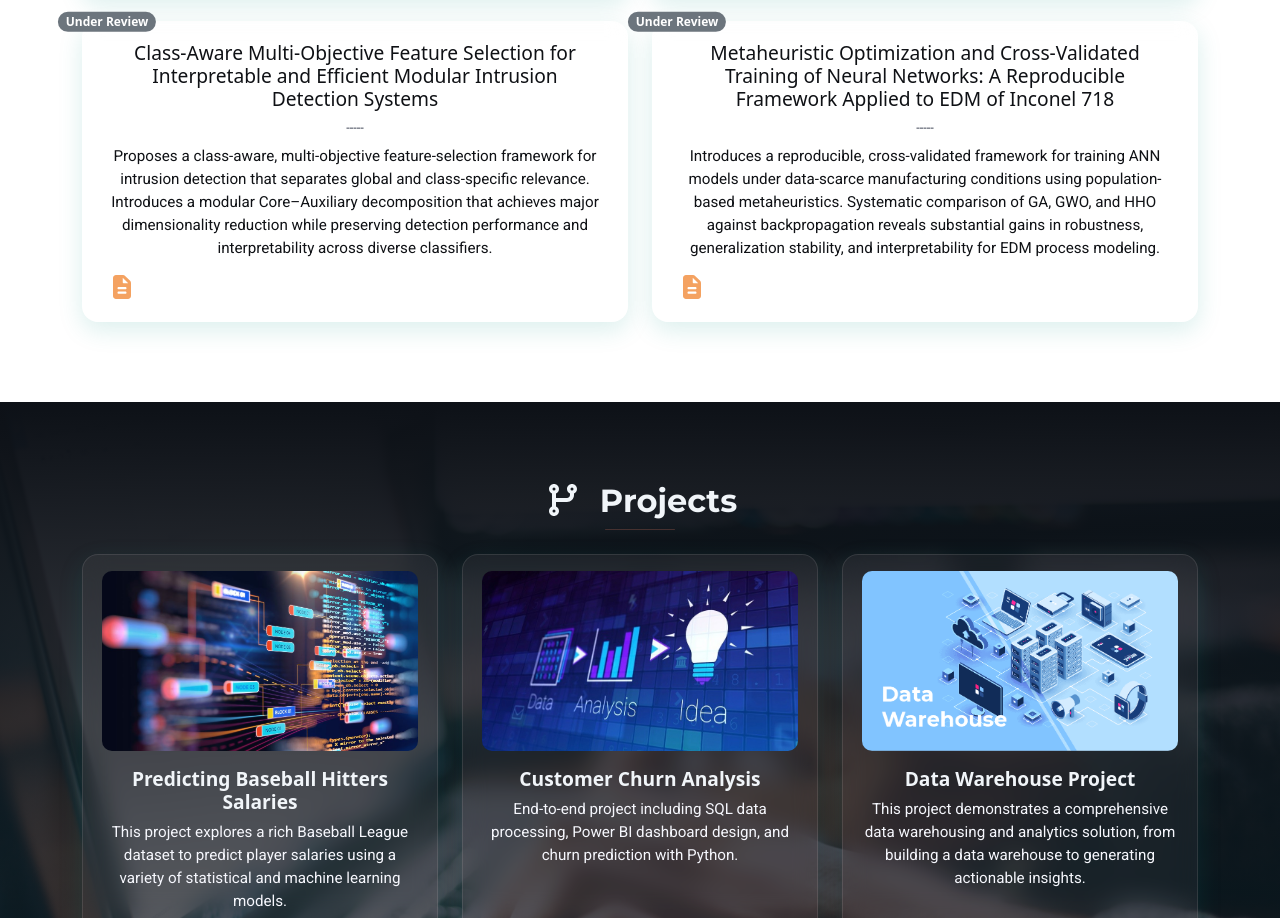
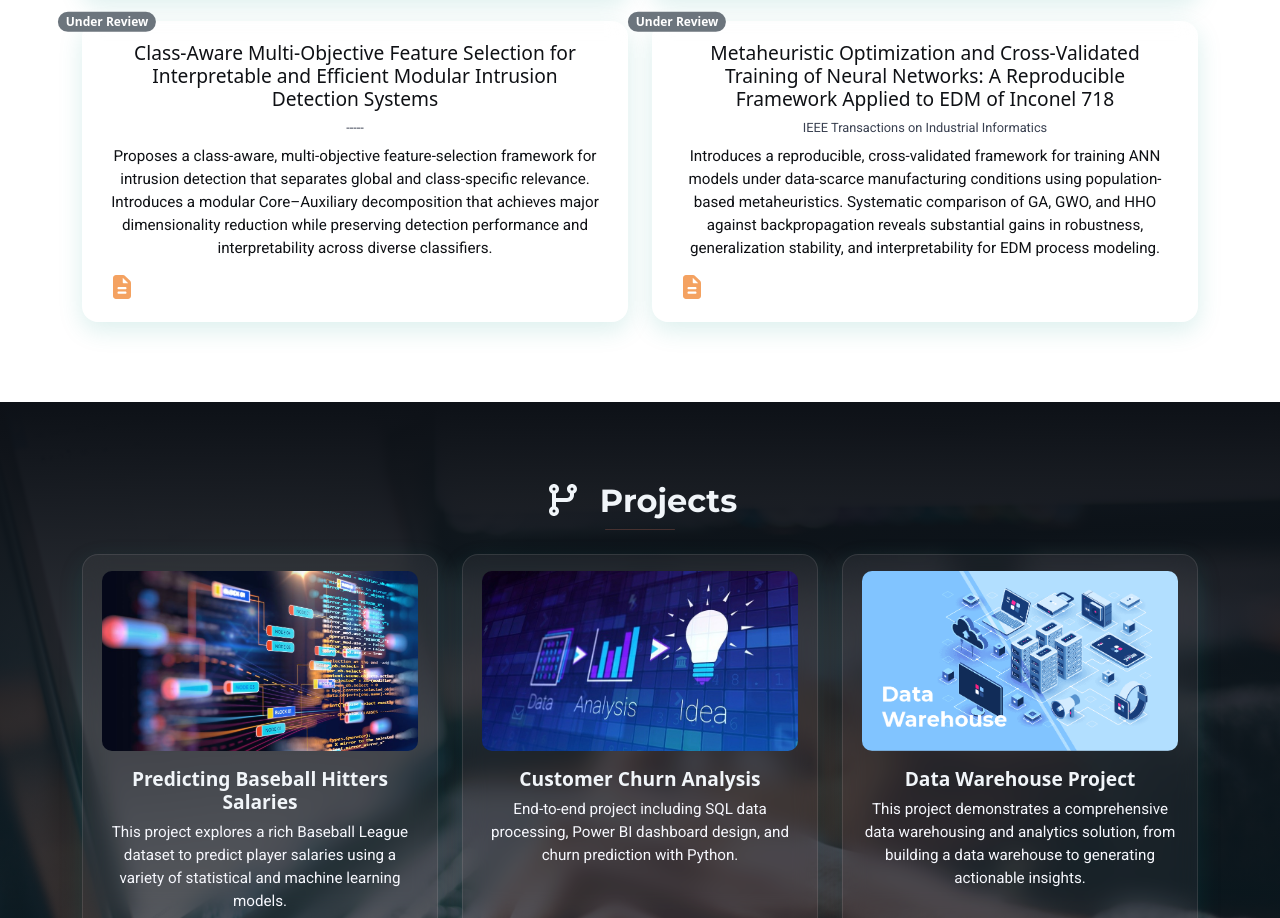
Before and after one commit to mh-aminian/website, a plain HTML site: page index.html in a window 1280 px wide. Shown: the part 3340-4258 px from the top of the page. Drawn offline with Linux system fonts and the light colour scheme.

Commit message:
Update index.html

```diff
--- a/index.html
+++ b/index.html
@@ -429,7 +429,7 @@
                         <div class="publication-card-body">
                             <h5 class="publication-card-title">Metaheuristic Optimization and Cross-Validated Training of Neural Networks:
                                 A Reproducible Framework Applied to EDM of Inconel 718</h5>
-                            <p class="publication-card-subtitle"> ----- </p>
+                            <p class="publication-card-subtitle"> IEEE Transactions on Industrial Informatics </p>
                             <p class="publication-card-text flex-grow-1">
                                 Introduces a reproducible, cross-validated framework for training ANN models under
                                 data-scarce manufacturing conditions using population-based metaheuristics. Systematic
```
